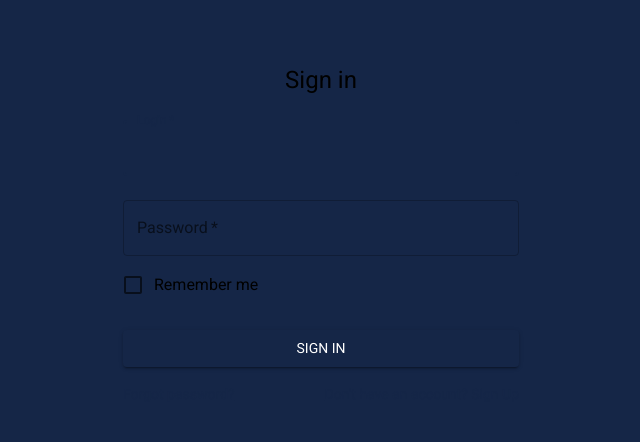
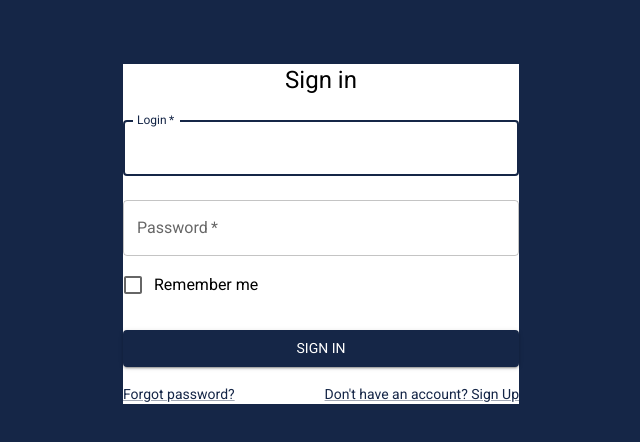
Before and after one commit to yann1731/ft_transcendence, a React (Create React App) app in the folder packages/front_end/: page / in a window 1280 px wide. Shown: the top 442 px of the page, without its empty margins (319-959 px from the left). Built offline with nearby package versions, Linux system fonts and the light colour scheme.

Commit message:
Chat Page started + merge with main

```diff
--- a/packages/front_end/src/Components/Login/Login.tsx
+++ b/packages/front_end/src/Components/Login/Login.tsx
@@ -22,6 +22,7 @@ export default function SignIn() {
     <Container component="main" maxWidth="xs">
       <Box
         sx={{
+			bgcolor: "white",
           marginTop: 8,
           display: "flex",
           flexDirection: "column",
--- a/packages/front_end/src/index.css
+++ b/packages/front_end/src/index.css
@@ -5,6 +5,7 @@ body {
     sans-serif;
   -webkit-font-smoothing: antialiased;
   -moz-osx-font-smoothing: grayscale;
+
 }
 
 code {
```
Also changed, not shown: packages/front_end/src/Components/ChatPage/Chat.tsx (line endings or trailing spaces).
